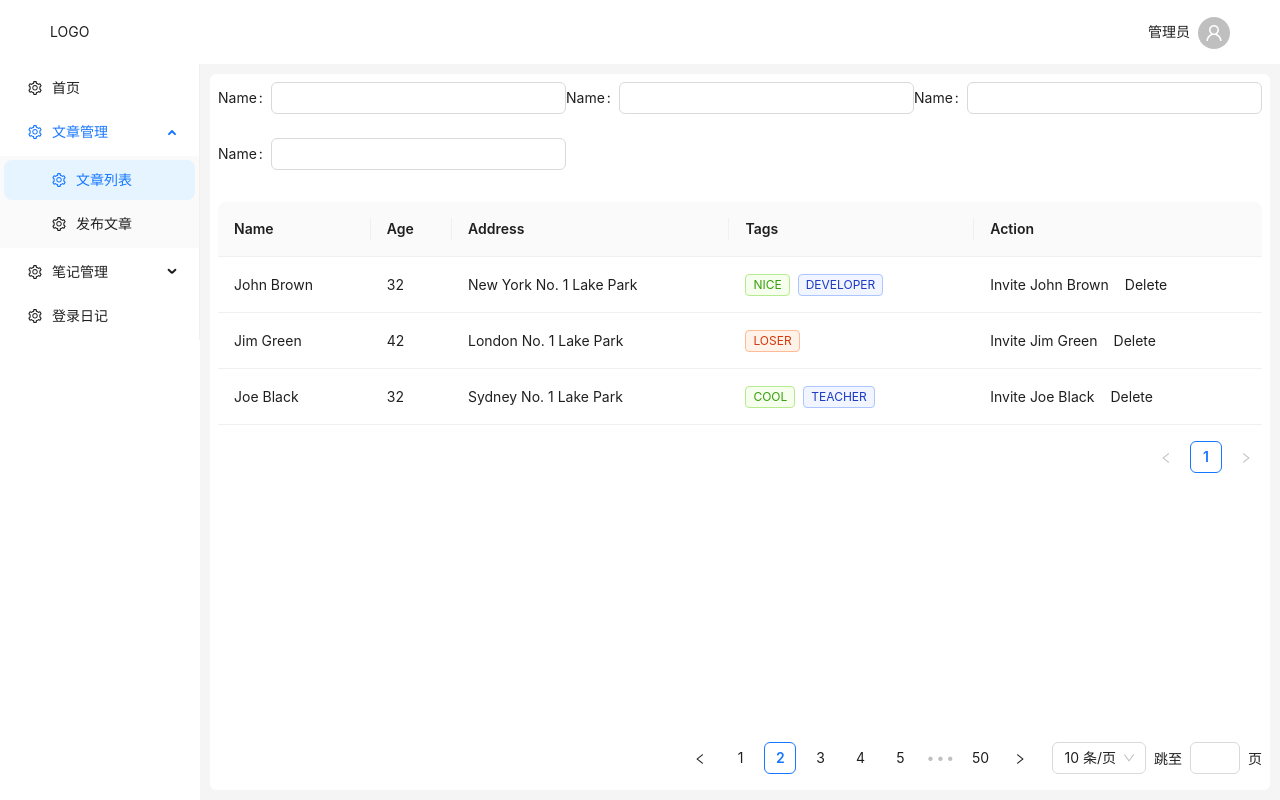
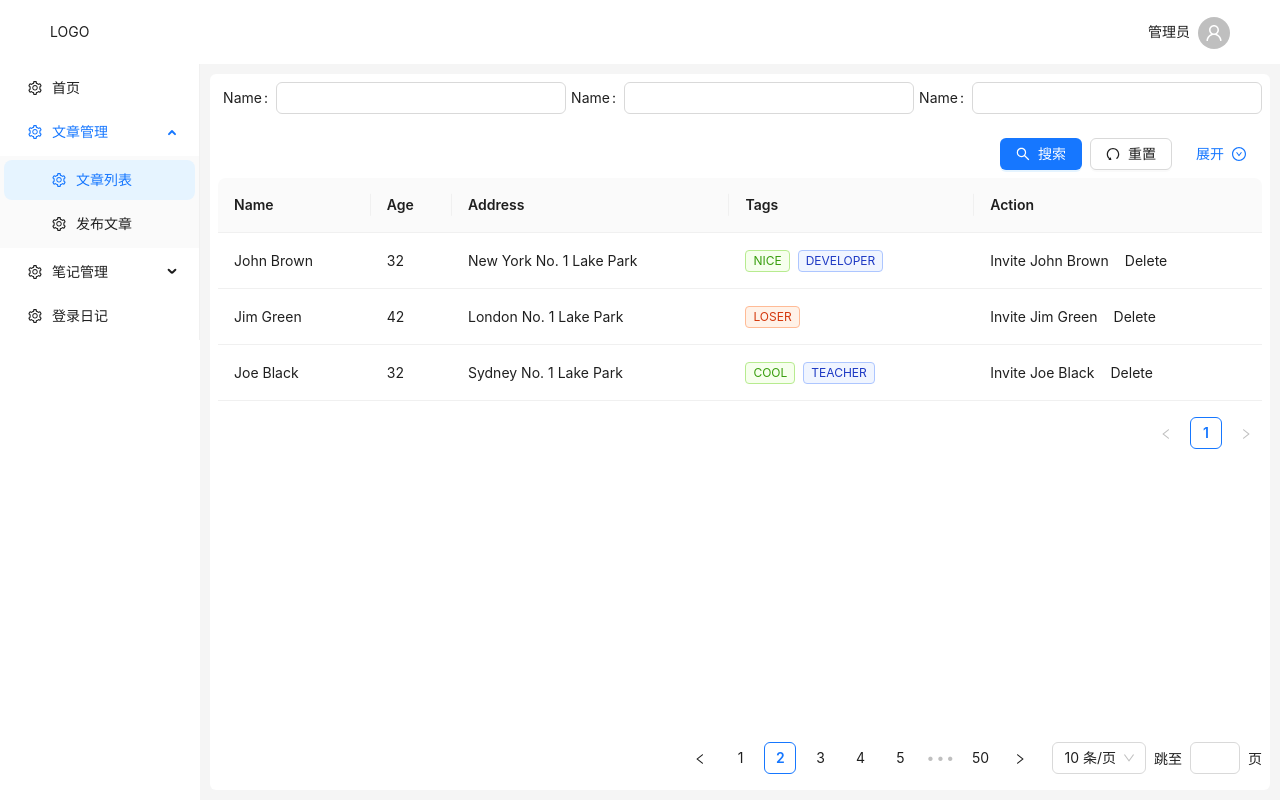
Before and after one commit to c-eqian/react-record, a React (Vite) app: page /article/list in a window 1280 px wide. Built offline with nearby package versions, Linux system fonts and the light colour scheme.

Commit message:
feat: form组件支持搜索模式

```diff
--- a/src/components/form/Form.tsx
+++ b/src/components/form/Form.tsx
@@ -1,4 +1,11 @@
-import { Col, Form, Row } from 'antd';
+import {
+  DownCircleOutlined,
+  SearchOutlined,
+  UndoOutlined,
+  UpCircleOutlined
+} from '@ant-design/icons';
+import { Button, Col, Form, Row } from 'antd';
+import { useState } from 'react';
 import { COMPONENTS_MAP } from '@/components/form/componentsMap.ts';
 import type { FormItems, FormType } from '@/components/form/types/formType.ts';
 const getComponent = (item: FormItems) => {
@@ -9,18 +16,67 @@ const getComponent = (item: FormItems) => {
 const calcCols = (columns: number) => {
   return Math.floor(24 / columns);
 };
-export default function EpForm({ items, columns, ...reset }: FormType) {
+const RenderMoreButton = ({ itemCount, columns, rows, onClick }: any) => {
+  const needMoreButton = itemCount > (columns ?? 3) * (rows ?? 1);
+  const [needToggle, setNeedToggle] = useState(false);
+  if (needMoreButton) {
+    const handleClick = () => {
+      onClick();
+      setNeedToggle(!needToggle);
+    };
+    return (
+      <Button
+        onClick={handleClick}
+        iconPosition="end"
+        color="primary"
+        variant="text"
+        icon={needToggle ? <UpCircleOutlined /> : <DownCircleOutlined />}
+      >
+        展开
+      </Button>
+    );
+  }
+  return null;
+};
+const formDefault = {
+  labelCol: { span: 4, offset: 0 }
+};
+export default function EpForm({ items, columns, searchMode, rows, ...reset }: FormType) {
+  const _columns = columns ?? 3;
+  const _rows = rows ?? 1;
+  const needIndex = _columns * _rows;
+  const [needToggle, setNeedToggle] = useState(false);
+  const [itemsIndex, setItemsIndex] = useState(needIndex);
   if (!items || !items.length) return null;
-  const cols = calcCols(columns ?? 3);
+  const cols = calcCols(_columns);
+
+  const handleToggle = () => {
+    setNeedToggle(!needToggle);
+    setItemsIndex(!needToggle ? items.length : needIndex);
+  };
   return (
     <>
-      <Form name="epForm" {...reset}>
-        <Row>
-          {items.map(item => (
+      <Form name="epForm" {...formDefault} {...reset}>
+        <Row className="cz-flex">
+          {items.slice(0, itemsIndex).map(item => (
             <Col span={cols} key={item.formItemProps.name}>
               <Form.Item {...item.formItemProps}>{getComponent(item)}</Form.Item>
             </Col>
           ))}
+          {searchMode ? (
+            <Col className={'cz-flex-1 cz-flex cz-gap-2 cz-justify-end'}>
+              <Button type={'primary'} icon={<SearchOutlined />}>
+                搜索
+              </Button>
+              <Button icon={<UndoOutlined />}>重置</Button>
+              <RenderMoreButton
+                onClick={handleToggle}
+                rows={_rows}
+                columns={_columns}
+                itemCount={items.length}
+              />
+            </Col>
+          ) : null}
         </Row>
       </Form>
     </>
--- a/src/views/article/List.tsx
+++ b/src/views/article/List.tsx
@@ -132,7 +132,7 @@ const Header = () => {
   return (
     <>
       <div>
-        <EpForm items={formItems}></EpForm>
+        <EpForm searchMode items={formItems}></EpForm>
       </div>
     </>
   );
```
Also changed, not shown: src/components/form/types/formType.ts (+10 -0 lines).
